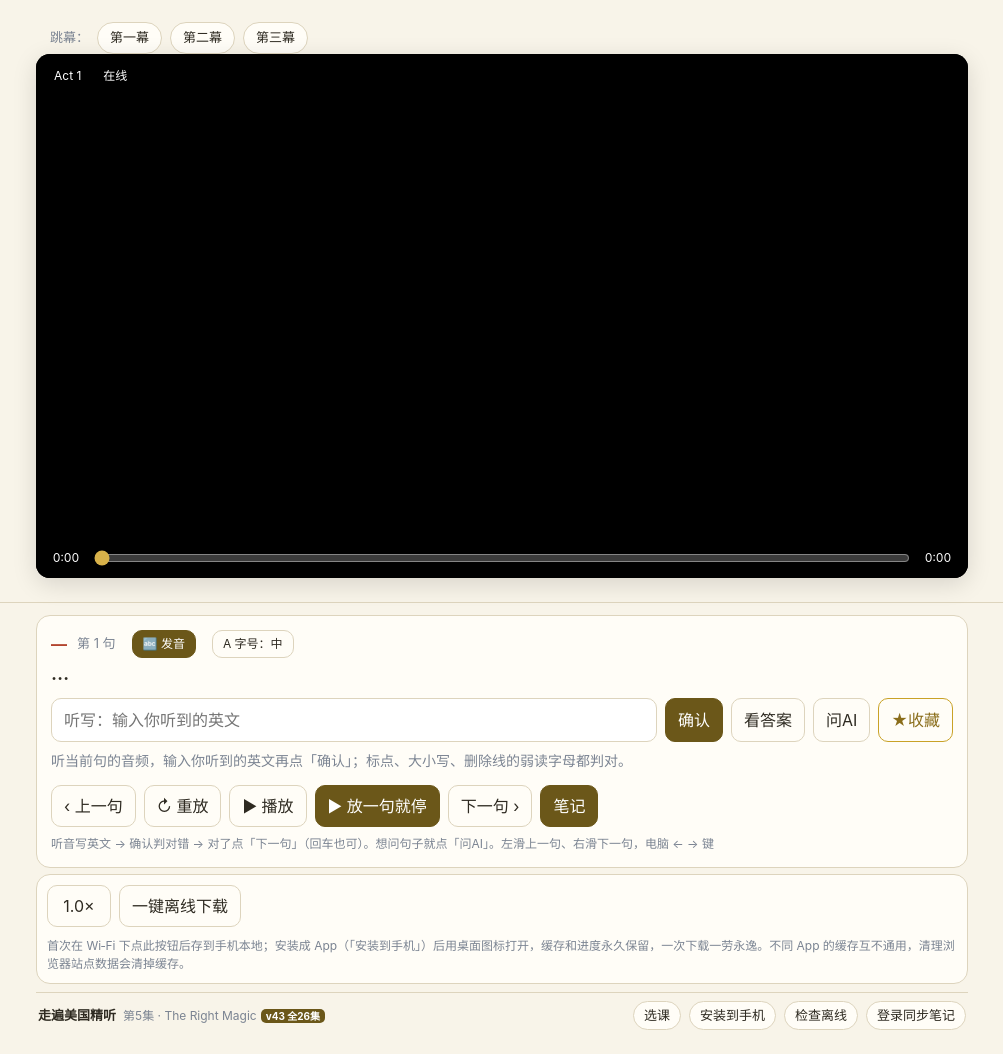
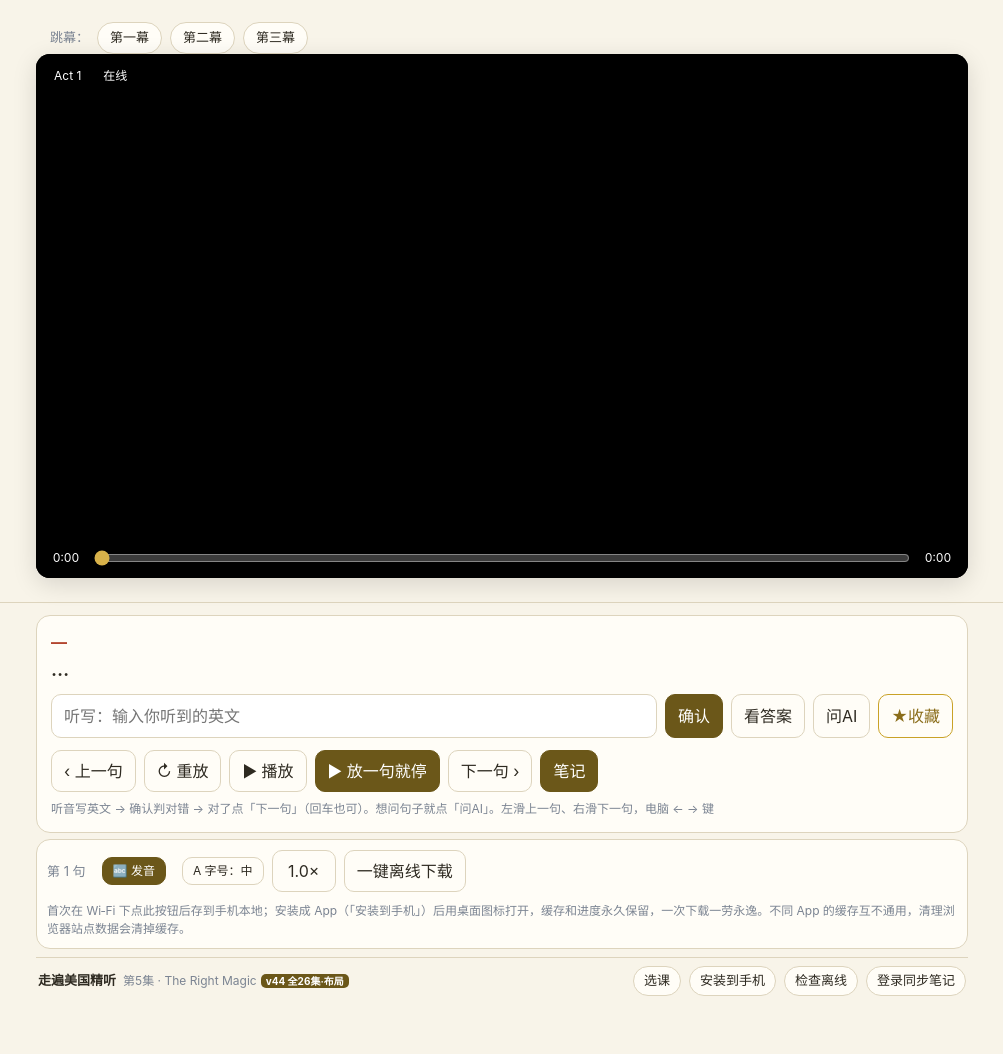
Before and after one commit to a462316565/fam-sharp-site, a plain HTML site: page index.html in a window 1280 px wide. Shown: the whole page, without its empty margins (138-1141 px from the left). After the commit the page ends 1020 px from the top, so only its background shows below. Drawn offline with Linux system fonts and the light colour scheme; no server answers; a script that the page names is missing.

Commit message:
v44 布局调整+登录改workbuddy域名

```diff
--- a/index.html
+++ b/index.html
@@ -14,7 +14,7 @@
 <link rel="apple-touch-icon" sizes="180x180" href="icons/apple-touch-icon.png">
 <link rel="apple-touch-icon" sizes="120x120" href="icons/apple-touch-icon-iphone.png">
 <link rel="manifest" href="manifest.webmanifest">
-<link rel="stylesheet" href="styles.css?v=43">
+<link rel="stylesheet" href="styles.css?v=44">
 </head>
 <body>
 <main class="wrap">
@@ -46,9 +46,6 @@
     <section class="card" id="sentenceCard">
       <div class="card-head">
         <span id="sentSp" class="sp">—</span>
-        <span id="sentIdx" class="idx">第 1 句</span>
-        <button id="phToggle" class="ctrl rich-tool active" title="发音标开关">🔤 发音</button>
-        <button id="fontBtn" class="ctrl rich-tool" title="切换字号">A 字号：中</button>
       </div>
       <div class="card-cn" id="sentCn">…</div>
       <div class="dict-row">
@@ -58,7 +55,7 @@
         <button id="aiBtn" class="ctrl">问AI</button>
         <button id="favBtn" class="ctrl fav" title="收藏本句与错误原因到笔记">★收藏</button>
       </div>
-      <div id="dictFb" class="dict-fb">听当前句的音频，输入你听到的英文再点「确认」；标点、大小写、删除线的弱读字母都判对。</div>
+      <div id="dictFb" class="dict-fb"></div>
       <div class="card-actions">
         <button id="prevBtn" class="ctrl">‹ 上一句</button>
         <button id="repeatBtn" class="ctrl">↻ 重放</button>
@@ -71,6 +68,11 @@
     </section>
 
     <section class="controls">
+      <div class="card-head">
+        <span id="sentIdx" class="idx">第 1 句</span>
+        <button id="phToggle" class="ctrl rich-tool active" title="发音标开关">🔤 发音</button>
+        <button id="fontBtn" class="ctrl rich-tool" title="切换字号">A 字号：中</button>
+      </div>
       <div class="menu-wrap">
         <button id="speedBtn" class="big">1.0×</button>
         <div id="speedPanel" class="panel speed-panel"></div>
@@ -81,7 +83,7 @@
     </section>
 
     <div class="foot">
-      <span class="foot-brand">走遍美国精听 <span id="epLabel" class="ep">第5集 · The Right Magic</span><span class="ver">v43 全26集</span></span>
+      <span class="foot-brand">走遍美国精听 <span id="epLabel" class="ep">第5集 · The Right Magic</span><span class="ver">v44 全26集·布局</span></span>
       <span id="dlPanel" class="dl-panel hidden"></span>
       <button id="epBtn" class="pill">选课</button>
       <button id="installBtn" class="pill hidden">安装到手机</button>
@@ -160,6 +162,6 @@
   };
   const cloud = WorkBuddyCloud.createWorkBuddyCloud(publicConfig);
 </script>
-<script src="app.js?v=43" defer></script>
+<script src="app.js?v=44" defer></script>
 </body>
 </html>
```
